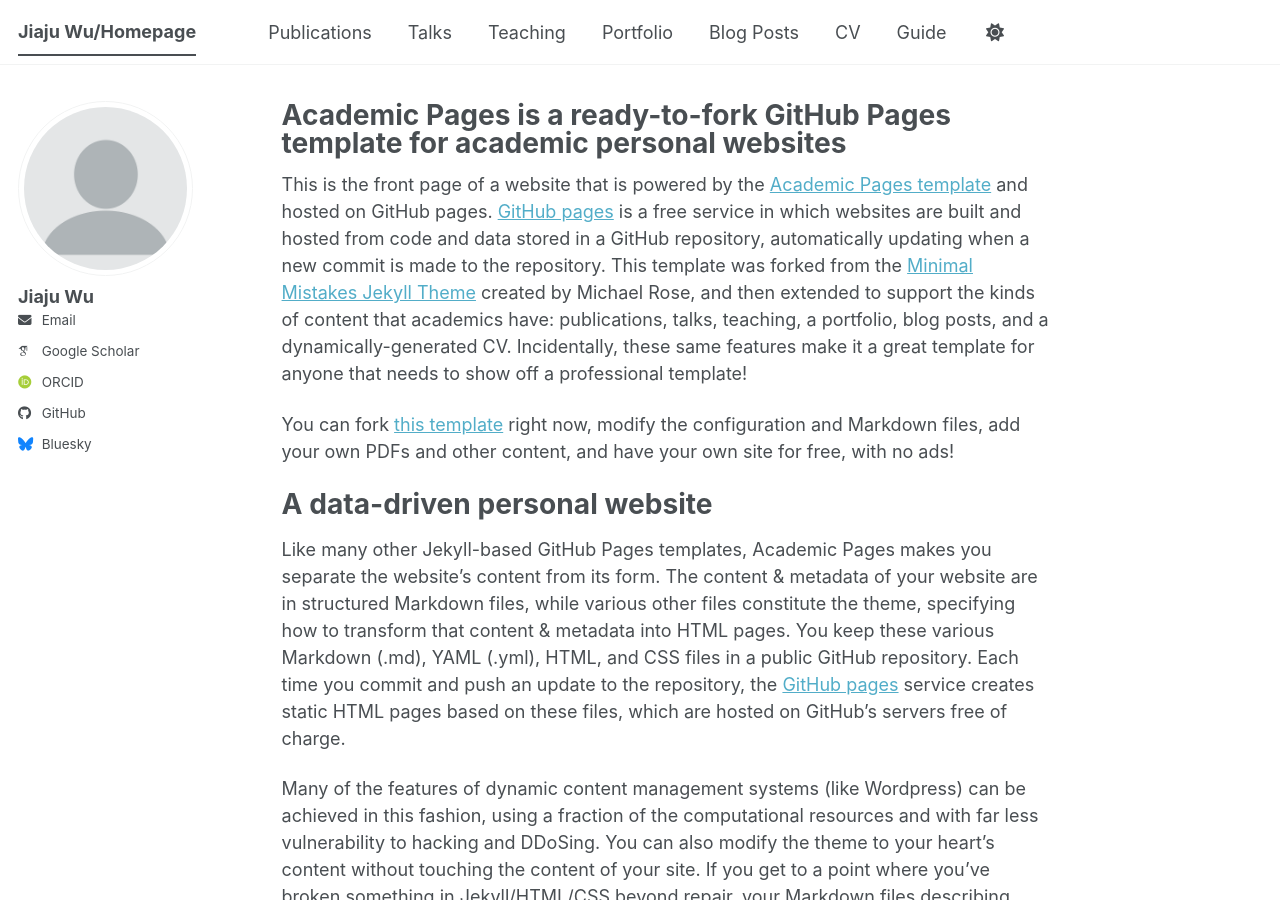
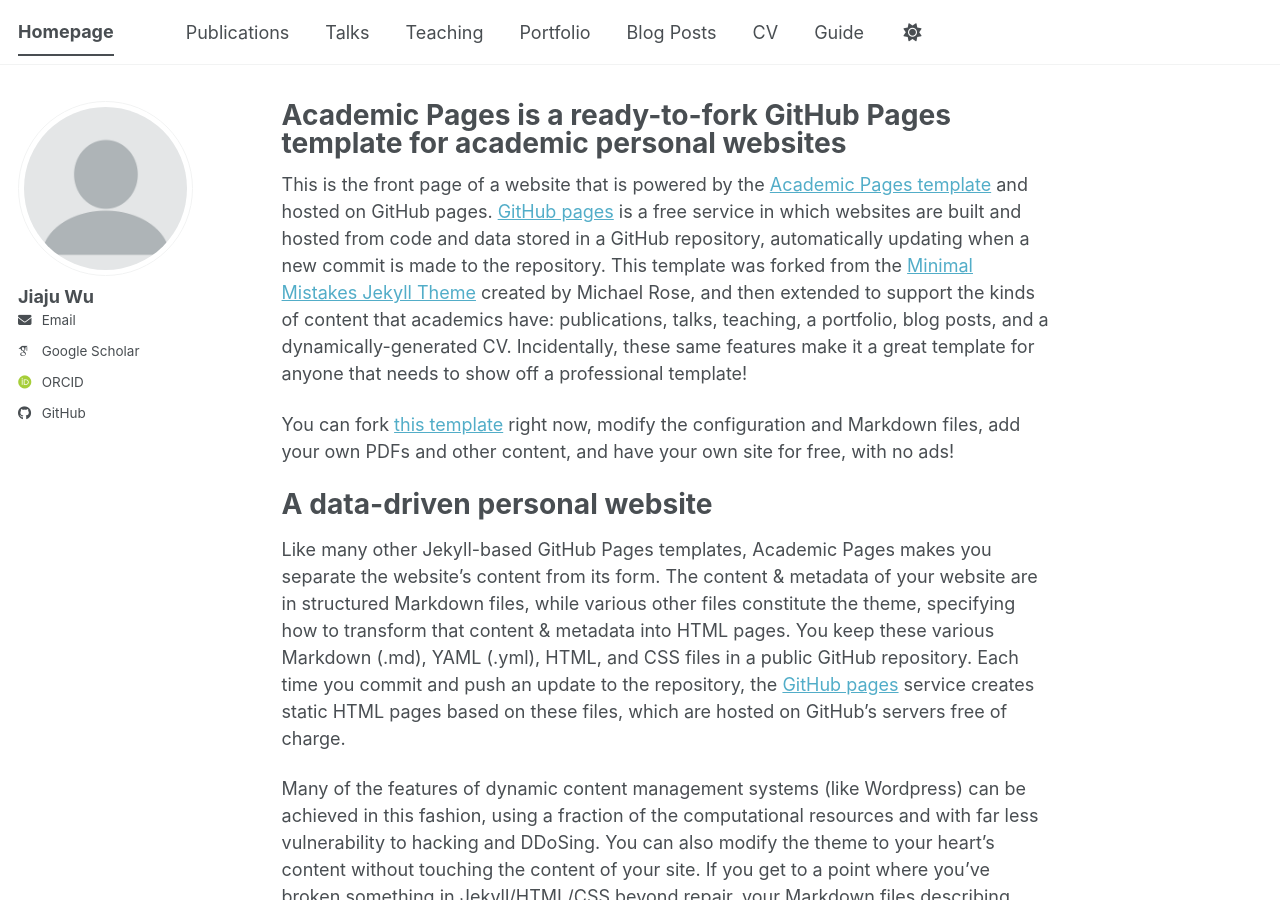
Before and after one commit to spark6464/spark6464.github.io, a Jekyll site: the page built from _pages/about.md, in a window 1280 px wide and 900 px high. Built offline with Jekyll 4.4.1, drawn with Linux system fonts in a browser that asks for light colours; some web fonts are replaced; a script bundle is joined from its source files by our own code; library files that are not in the unit come from our copies; some of the changed lines change nothing that is shown.

Commit message:
Update _config.yml

```diff
--- a/_config.yml
+++ b/_config.yml
@@ -9,7 +9,7 @@
 # Basic Site Settings
 locale                   : "CN"
 site_theme               : "default" # The available themes options are "default", "air", "sunrise", "mint", "dirt" and "contrast"
-title                    : "Jiaju Wu/Homepage"
+title                    : "Homepage"
 title_separator          : "-"
 name                     : &name "Jiaju Wu"
 description              : &description "Master student of SYSU"   # Update this with a general description of your site, this is the default if not overridden by a page
@@ -48,44 +48,44 @@
 
 
   # Repositories and software development
-  bitbucket        : # Username - Update with your username on the site
-  codepen          : # Username
-  dribbble         : # Username
-  github           : "academicpages"
-  kaggle           : # Username
-  stackoverflow    : # User number or user number and name (i.e., use "1" or "1/jeff-atwood")
+  # bitbucket        : # Username - Update with your username on the site
+  # codepen          : # Username
+  # dribbble         : # Username
+  github           : "https://github.com/spark6464"
+  # kaggle           : # Username
+  # stackoverflow    : # User number or user number and name (i.e., use "1" or "1/jeff-atwood")
 
   # Social media
-  artstation       : # Username
-  bluesky          : "bsky.app" # Replace this with you Bluesky username
-  facebook         : # Username
-  flickr           : # Username
-  foursquare       : # Username
-  goodreads        : # Username
-  google_plus      : # Username
-  keybase          : # Username
-  instagram        : # Username
-  lastfm           : # Username
-  linkedin         : # Username
-  mastodon         : # URL
-  medium           : # URL
-  pinterest        : # Username
-  soundcloud       : # Username
-  steam            : # Username
-  telegram         : # URL
-  tumblr           : # Username
-  twitter          : # Username for X / Twitter
-  vine             : # Username
-  weibo            : # Username
-  wikipedia        : # Username
-  xing             : # Username
-  youtube          : # Username
-  zhihu            : # Username
+  # artstation       : # Username
+  # bluesky          : "bsky.app" # Replace this with you Bluesky username
+  # facebook         : # Username
+  # flickr           : # Username
+  # foursquare       : # Username
+  # goodreads        : # Username
+  # google_plus      : # Username
+  # keybase          : # Username
+  # instagram        : # Username
+  # lastfm           : # Username
+  # linkedin         : # Username
+  # mastodon         : # URL
+  # medium           : # URL
+  # pinterest        : # Username
+  # soundcloud       : # Username
+  # steam            : # Username
+  # telegram         : # URL
+  # tumblr           : # Username
+  # twitter          : # Username for X / Twitter
+  # vine             : # Username
+  # weibo            : # Username
+  # wikipedia        : # Username
+  # xing             : # Username
+  # youtube          : # Username
+  # zhihu            : # Username
 
 # Publication Category - The following the list of publication categories and their headings
 publication_category:
-  books:
-    title: 'Books'
+  # books:
+  #   title: 'Books'
   manuscripts:
     title: 'Journal Articles'
   conferences:
```
